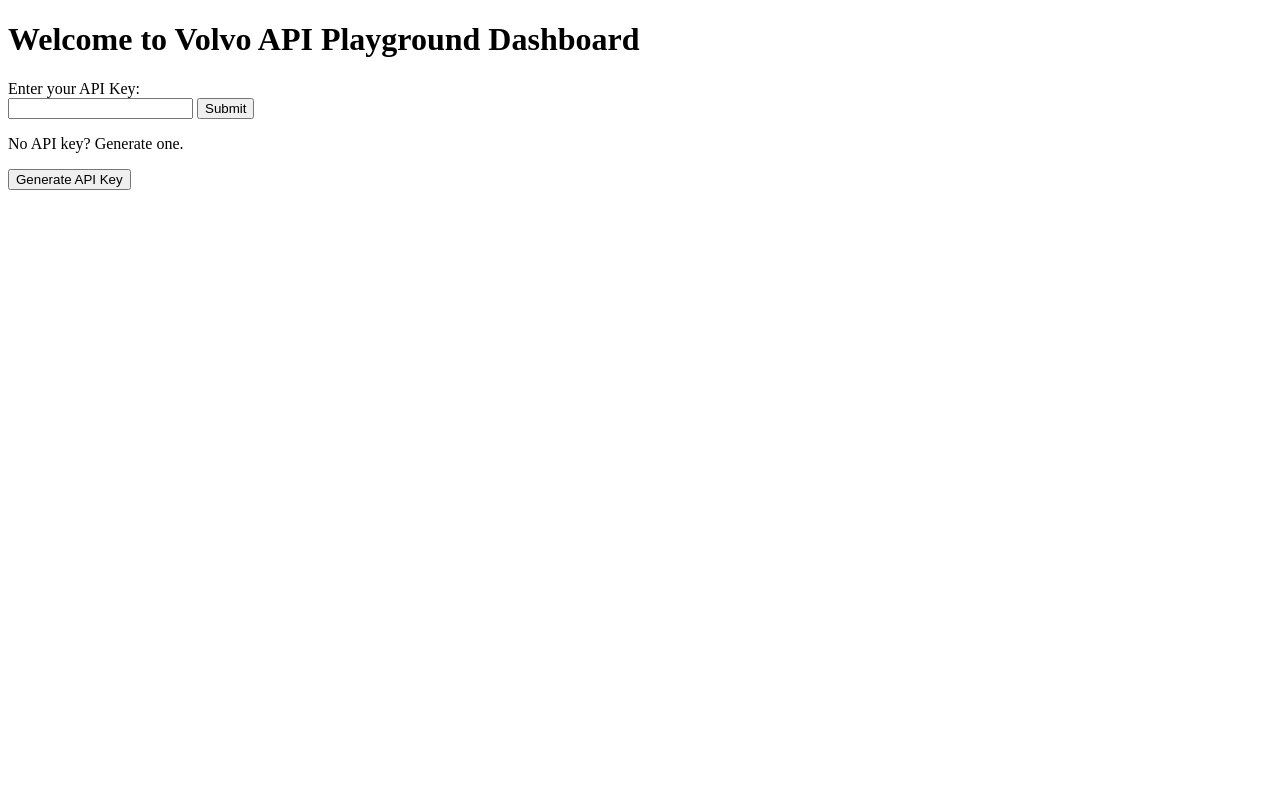
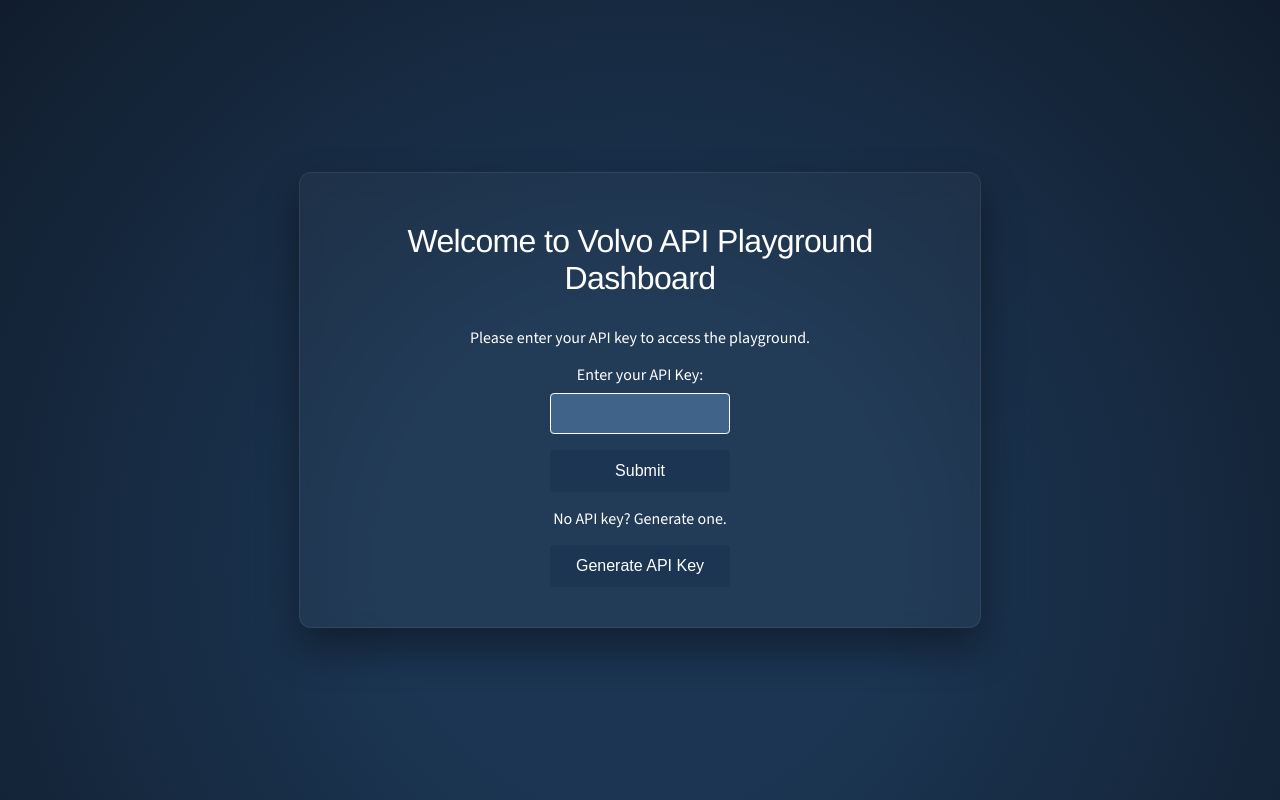
Before and after one commit to klswar0/Volvo-API-playground, a FastAPI app: template templates/welcome.html in a window 1280 px wide. Run offline with FastAPI, Linux system fonts and the light colour scheme; the template is opened without the code that fills it, so the values that code supplies are empty.

Commit message:
welcome css

```diff
--- a/templates/welcome.css
+++ b/templates/welcome.css
@@ -1,87 +1,75 @@
-/***** MODAL DIALOG ****/
-#modal {
-	/* Underlay covers entire screen. */
-	position: fixed;
-	top:0px;
-	bottom: 0px;
-	left:0px;
-	right:0px;
-	background-color:rgba(0,0,0,0.5);
-	z-index:1000;
+@import url('https://fonts.googleapis.com/css2?family=Arimo:ital,wght@0,400..700;1,400..700&family=Source+Sans+3:ital,wght@0,200..900;1,200..900&display=swap');
 
-	/* Flexbox centers the .modal-content vertically and horizontally */
-	display:flex;
-	flex-direction:column;
-	align-items:center;
+body {
+  background: radial-gradient(circle at 50% 70%, #1b3552 30%, #111d2d 100%);
+  background-attachment: fixed;
+  color: #ffffff;
+  font-family: "Source Sans 3", sans-serif;
+  margin: 0;
+  padding: 0;
+  text-align: center;
 
-	/* Animate when opening */
-	animation-name: fadeIn;
-	animation-duration:150ms;
-	animation-timing-function: ease;
+  display: grid;
+  place-items: center;
+  min-height: 100vh;
 }
 
-#modal > .modal-underlay {
-	/* underlay takes up the entire viewport. This is only
-	required if you want to click to dismiss the popup */
-	position: absolute;
-	z-index: -1;
-	top:0px;
-	bottom:0px;
-	left: 0px;
-	right: 0px;
+h1 {
+  font-family: "Arimo", sans-serif;
+  font-weight: 350;
+  letter-spacing: -0.02em;
+  padding: 10px;
+  margin: 0 0 20px 0;
 }
 
-#modal > .modal-content {
-	/* Position visible dialog near the top of the window */
-	margin-top:10vh;
-
-	/* Sizing for visible dialog */
-	width:80%;
-	max-width:600px;
-
-	/* Display properties for visible dialog*/
-	border:solid 1px #999;
-	border-radius:8px;
-	box-shadow: 0px 0px 20px 0px rgba(0,0,0,0.3);
-	background-color:white;
-	padding:20px;
-
-	/* Animate when opening */
-	animation-name:zoomIn;
-	animation-duration:150ms;
-	animation-timing-function: ease;
+.premium-card-dark {
+  background-color: rgba(255, 255, 255, 0.03);
+  backdrop-filter: blur(12px);
+  border: 1px solid rgba(255, 255, 255, 0.08);
+  border-radius: 12px;
+  padding: 40px;
+  width: 90%;
+  max-width: 600px;
+  box-shadow: 0 20px 40px rgba(0, 0, 0, 0.4);
 }
 
-#modal.closing {
-	/* Animate when closing */
-	animation-name: fadeOut;
-	animation-duration:150ms;
-	animation-timing-function: ease;
+.input-form input {
+  width: 30%;
+  padding: 12px;
+  margin: 8px auto;
+  box-sizing: border-box;
+  border: 1px solid #ffffff;
+  background-color: #40638a;
+  color: #ffffff;
+  border-radius: 4px;
 }
 
-#modal.closing > .modal-content {
-	/* Animate when closing */
-	animation-name: zoomOut;
-	animation-duration:150ms;
-	animation-timing-function: ease;
+#submit-btn {
+  display: block;
+  width: 30%;
+  background-color: #1b3552;
+  color: #ffffff;
+  padding: 12px;
+  margin: 8px auto;
+  border: none;
+  border-radius: 4px;
+  cursor: pointer;
+  font-size: 16px;
+  transition: background-color 0.3s ease, transform 0.2s ease;
 }
 
-@keyframes fadeIn {
-	0% {opacity: 0;}
-	100% {opacity: 1;}
+#submit-btn:hover, .generate-button:hover {
+  background-color: #40638a;
 }
 
-@keyframes fadeOut {
-	0% {opacity: 1;}
-	100% {opacity: 0;}
+.generate-button {
+  width: 30%;
+  background-color: #1b3552;
+  color: #ffffff;
+  padding: 12px 24px;
+  border: none;
+  border-radius: 4px;
+  cursor: pointer;
+  font-size: 16px;
+  transition: background-color 0.3s ease, transform 0.2s ease;
 }
-
-@keyframes zoomIn {
-	0% {transform: scale(0.9);}
-	100% {transform: scale(1);}
-}
-
-@keyframes zoomOut {
-	0% {transform: scale(1);}
-	100% {transform: scale(0.9);}
-}
--- a/templates/welcome.html
+++ b/templates/welcome.html
@@ -1,18 +1,23 @@
 <!DOCTYPE html>
     <html>
     <head>
-        <link rel="stylesheet" href="welcome.css">
+
         <title>Playground login</title>
         <script src="https://unpkg.com/htmx.org@2.0.10/dist/htmx.min.js"></script>
 
+        <link rel="stylesheet" href="welcome.css">
+
+
     </head>
     <body>
+        <div class="premium-card-dark">
         <div id="welcome-form">
         <h1>Welcome to Volvo API Playground Dashboard</h1>
-        <form hx-get="/internal/welcome/Check" hx-target="#error-message">
+        <p>Please enter your API key to access the playground.</p>
+        <form hx-get="/internal/welcome/Check" hx-target="#error-message" class="input-form">
             <label>Enter your API Key:</label><br>
-            <input type="text" id="vcc_api_key" name="vcc_api_key" required>
-            <input type="submit" value="Submit">
+            <input type="text" id="vcc_api_key" name="vcc_api_key" required >
+            <input id="submit-btn" type="submit" value="Submit">
         </form>
         <div id="error-message"></div>
         </div>
@@ -28,5 +33,6 @@
         Generate API Key
         </button>
         </div>
+    </div>
     </body>
     </html>
```
